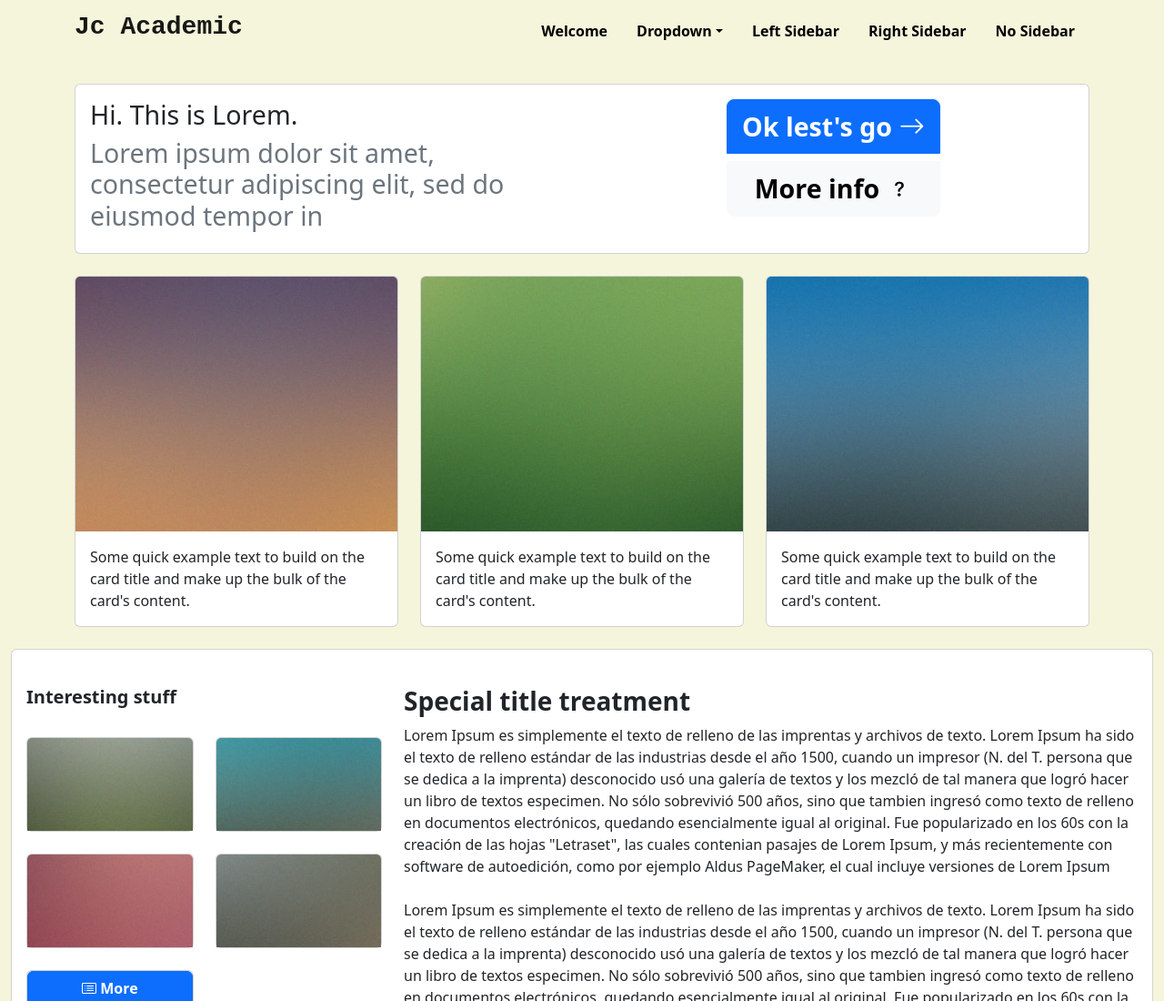
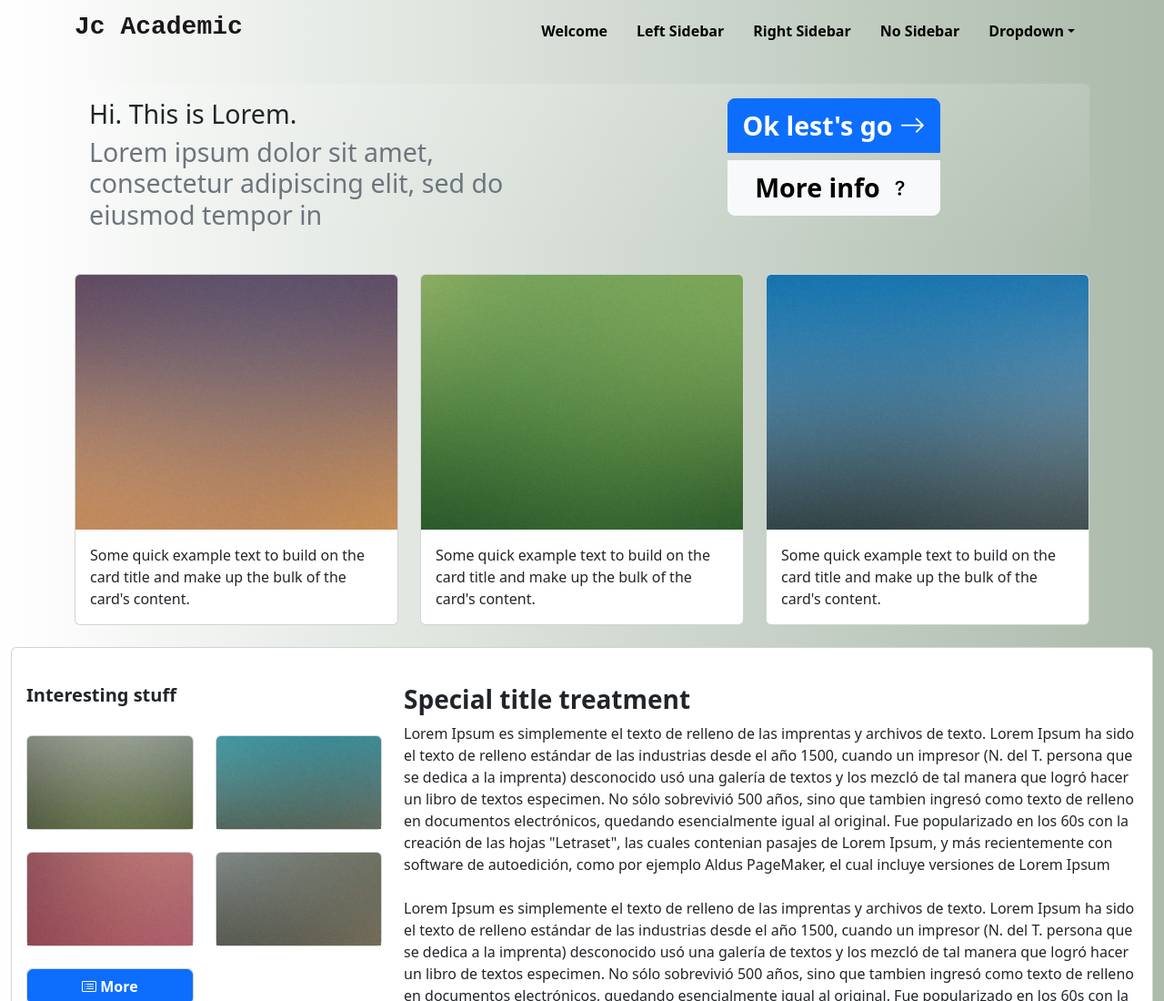
Before and after one commit to juanca1127/prueba, a React app: page / in a window 1280 px wide. Shown: the top 1100 px of the page at 91% size. Built offline with nearby package versions, Linux system fonts and the light colour scheme.

Commit message:
correccion

```diff
--- a/src/card/cardPrincipal.js
+++ b/src/card/cardPrincipal.js
@@ -5,7 +5,9 @@ const CardPrincipal =()=>{
  const [animacion,setAnimacion] = useState(" ")
  const [animacion2,setAnimacion2] = useState(" ")
     return(<>
-    <div  className="card text-center mt-4">
+    <div style={{
+        border:"none"
+    }}  className="card bg-gradient text-center mt-4 card-zIndex">
 
         <div className="card-body">
             <div className="row">
--- a/src/main.css
+++ b/src/main.css
@@ -2,7 +2,19 @@
    font-family: monospace;
 }
 body{
-    background: beige;
+    background: #abbaab;  /* fallback for old browsers */
+    background: -webkit-linear-gradient(to right, #ffffff, #abbaab);  /* Chrome 10-25, Safari 5.1-6 */
+    background: linear-gradient(to right, #ffffff, #abbaab); /* W3C, IE 10+/ Edge, Firefox 16+, Chrome 26+, Opera 12+, Safari 7+ */
+
+
+}
+.card-zIndex{
+    z-index: -10;
+}
+.bg-gradient{
+    background: #899189;  /* fallback for old browsers */
+    background: -webkit-linear-gradient(to right, #8c7e7e, #546254);  /* Chrome 10-25, Safari 5.1-6 */
+    background: linear-gradient(to right, #dbcaca, #4e554e); /* W3C, IE 10+/ Edge, Firefox 16+, Chrome 26+, Opera 12+, Safari 7+ */
 }
 .left{
     text-align: left;
@@ -26,6 +38,7 @@ a.nav-link:hover{
 button.nav-link:hover{
     color: white;
     text-decoration:line-through;
+
     background: rgb(72, 71, 71);
     transition: transform .3s ease all;
 
--- a/src/navs/menuMobil.js
+++ b/src/navs/menuMobil.js
@@ -4,7 +4,7 @@
 
 // import NavDropdown from 'react-bootstrap/NavDropdown';
 import Offcanvas from 'react-bootstrap/Offcanvas';
-const MenuMobil = ({show,handleClose,handleShow})=>{
+const MenuMobil = ({show,handleClose,handleShow,sidesShow})=>{
     return (
     <>
     <Offcanvas show={show} onHide={handleClose}>
@@ -17,28 +17,12 @@ const MenuMobil = ({show,handleClose,handleShow})=>{
         <li className="nav-item">
           <button className="nav-link " >Welcome</button>
         </li>
-        {/* <li className="nav-item">
-        {[false].map((expand) => (<NavDropdown
-                    title="Dropdown"
-                    key={expand}
-                    id={`offcanvasNavbarDropdown-expand-${expand}`}
-                  >
-                    <NavDropdown.Item href="#action3">Action</NavDropdown.Item>
-                    <NavDropdown.Item href="#action4">
-                      Another action
-                    </NavDropdown.Item>
-                    <NavDropdown.Divider />
-                    <NavDropdown.Item href="#action5">
-                      Something else here
-                    </NavDropdown.Item>
-                  </NavDropdown>))}
 
-        </li> */}
         <li className="nav-item">
-          <button className="nav-link " >Left Sidebar</button>
+          <button onClick={() =>sidesShow({"opcion":"start", "show":true})} className="nav-link " >Left Sidebar</button>
         </li>
         <li className="nav-item">
-          <button className="nav-link " >Right Sidebar</button>
+          <button onClick={() =>sidesShow({"opcion":"end", "show":true})} className="nav-link " >Right Sidebar</button>
         </li>
         <li className="nav-item">
           <button className="nav-link " onClick={handleShow} >No Sidebar</button>
--- a/src/navs/nav.js
+++ b/src/navs/nav.js
@@ -28,7 +28,7 @@ const SideClose = () =>{
        <h3 className="title text-bold">Jc Academic</h3>
       </div>
       <div className='navmobil'>
-      <Navbar.Toggle  onClick={CanvaShow} />
+      <Navbar.Toggle   onClick={CanvaShow} />
       </div>
 
 
@@ -36,6 +36,16 @@ const SideClose = () =>{
       <ul className="nav justify-content-center nav-pills navprincipal">
         <li className="nav-item">
           <button className="nav-link " >Welcome</button>
+        </li>
+
+        <li className="nav-item">
+          <button onClick={() =>sidesShow({"opcion":"start", "show":true})} className="nav-link " >Left Sidebar</button>
+        </li>
+        <li className="nav-item">
+          <button onClick={() => sidesShow({"opcion":"end", "show":true})} className="nav-link " >Right Sidebar</button>
+        </li>
+        <li className="nav-item">
+          <button className="nav-link " onClick={handleShow} >No Sidebar</button>
         </li>
         <li className="nav-item">
         <Dropdown>
@@ -50,21 +60,12 @@ const SideClose = () =>{
       </Dropdown.Menu>
     </Dropdown>
         </li>
-        <li className="nav-item">
-          <button onClick={() =>sidesShow({"opcion":"start", "show":true})} className="nav-link " >Left Sidebar</button>
-        </li>
-        <li className="nav-item">
-          <button onClick={() => sidesShow({"opcion":"end", "show":true})} className="nav-link " >Right Sidebar</button>
-        </li>
-        <li className="nav-item">
-          <button className="nav-link " onClick={handleShow} >No Sidebar</button>
-        </li>
       </ul>
 
     </div>
 
     <Modal handleClose={handleClose} Show={show} />
-    <MenuMobil handleShow={handleShow} show={canvasShow} handleClose={CanvasClose} />
+    <MenuMobil sidesShow={sidesShow} handleShow={handleShow} show={canvasShow} handleClose={CanvasClose} />
     <Sidebar  close ={SideClose} handleShow={sideShow}/>
 
   </nav>
```
